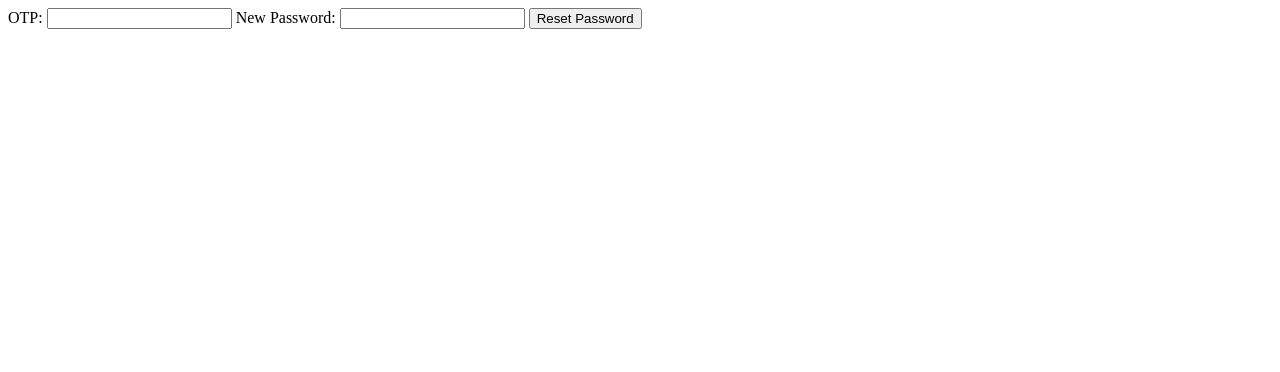
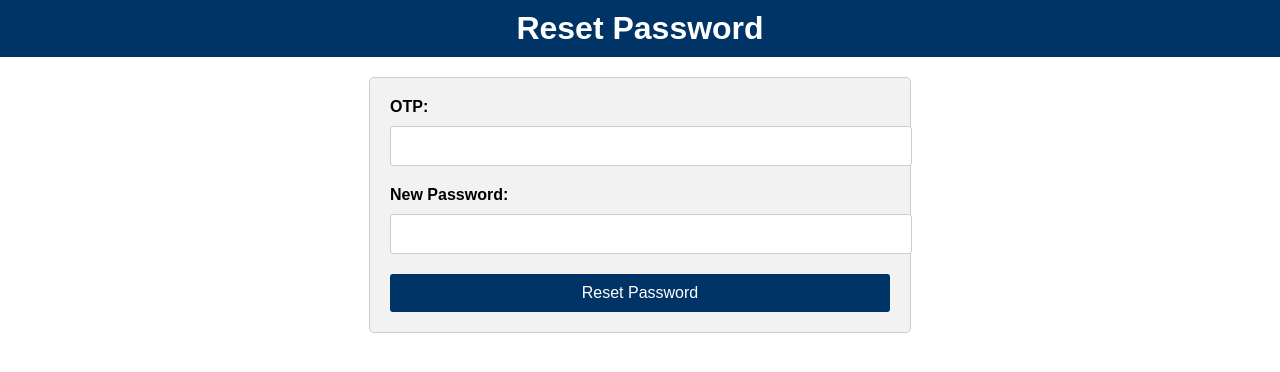
Before and after one commit to fenil264/IBM_Project, a Flask app: template app/templates/reset_password.html in a window 1280 px wide. Shown: the top 372 px of the page. Run offline with Flask 2, Linux system fonts and the light colour scheme; the template is opened without the code that fills it, so the values that code supplies are empty; parts of the project's set-up code (start-up, migrations or seed data) failed here and were passed over.

Commit message:
Update reset_password.html

```diff
--- a/app/templates/reset_password.html
+++ b/app/templates/reset_password.html
@@ -2,18 +2,95 @@
 <html>
   <head>
     <title>Reset Password</title>
+    <style>
+      body {
+        font-family: Arial, sans-serif;
+        margin: 0;
+        padding: 0;
+      }
+
+      header {
+        background-color: #003366;
+        color: #fff;
+        padding: 10px;
+        text-align: center;
+      }
+
+      h1 {
+        margin: 0;
+      }
+
+      form {
+        background-color: #f2f2f2;
+        border: 1px solid #ccc;
+        border-radius: 5px;
+        margin: 20px auto;
+        max-width: 500px;
+        padding: 20px;
+      }
+
+      label {
+        display: block;
+        font-size: 16px;
+        font-weight: bold;
+        margin-bottom: 10px;
+      }
+
+      input[type="text"],
+      input[type="email"],
+      input[type="password"] {
+        border: 1px solid #ccc;
+        border-radius: 3px;
+        font-size: 16px;
+        margin-bottom: 20px;
+        padding: 10px;
+        width: 100%;
+      }
+
+      button[type="submit"] {
+        background-color: #003366;
+        border: none;
+        border-radius: 3px;
+        color: #fff;
+        cursor: pointer;
+        font-size: 16px;
+        padding: 10px;
+        width: 100%;
+      }
+
+      button[type="submit"]:hover {
+        background-color: #002244;
+      }
+
+      .error-message {
+        color: #ff0000;
+        font-size: 14px;
+        margin-bottom: 10px;
+      }
+
+      .success-message {
+        color: #008000;
+        font-size: 14px;
+        margin-bottom: 10px;
+      }
+    </style>
   </head>
   <body>
-    {% with messages = get_flashed_messages() %}
-      {% if messages %}
-        <ul>
+    <header>
+      <h1>Reset Password</h1>
+    </header>
+    <form action="{{ url_for('reset_password') }}" method="POST">
+      {% with messages = get_flashed_messages() %}
+        {% if messages %}
           {% for message in messages %}
-            <li>{{ message }}</li>
+            {% if 'error' in message %}
+              <div class="error-message">{{ message }}</div>
+            {% else %}
+              <div class="success-message">{{ message }}</div>
+            {% endif %}
           {% endfor %}
-        </ul>
-      {% endif %}
-    {% endwith %}
-    <form action="{{ url_for('reset_password') }}" method="POST">
+        {% endif %}
+      {% endwith %}
       <label for="otp">OTP:</label>
       <input type="text" name="otp" required>
       <label for="new_password">New Password:</label>
```
